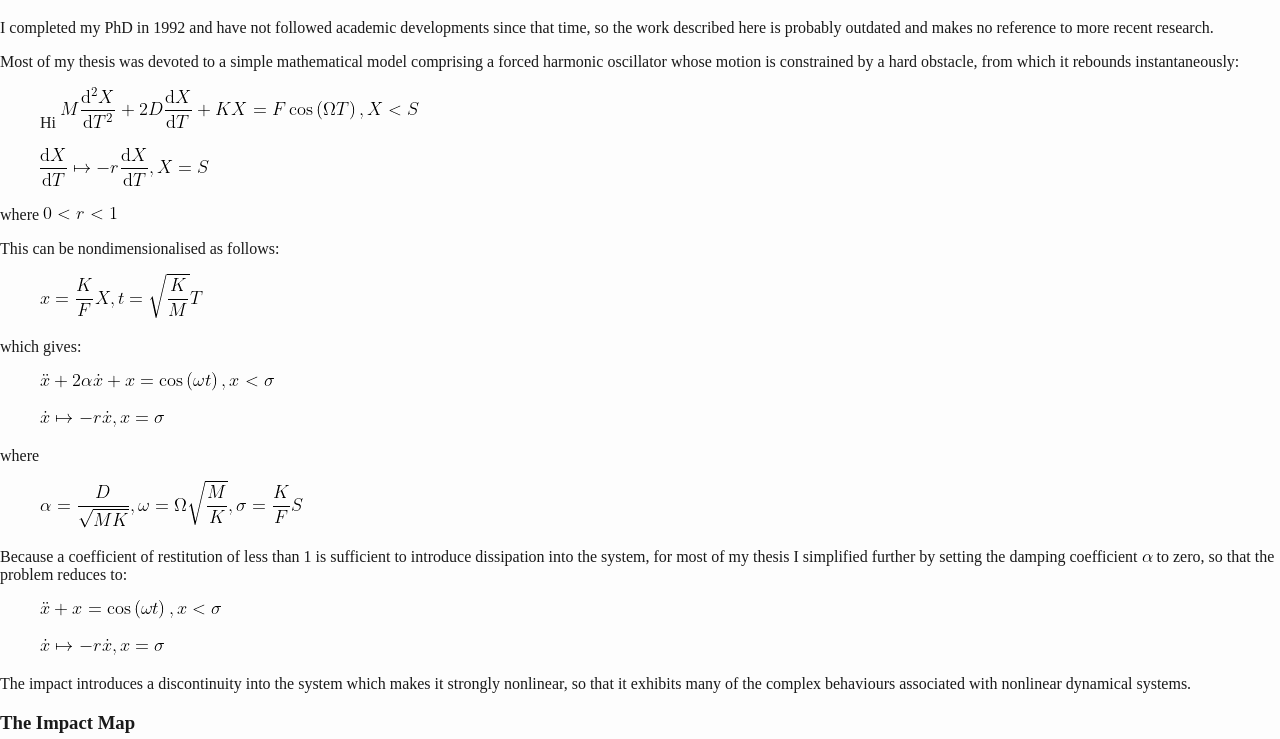
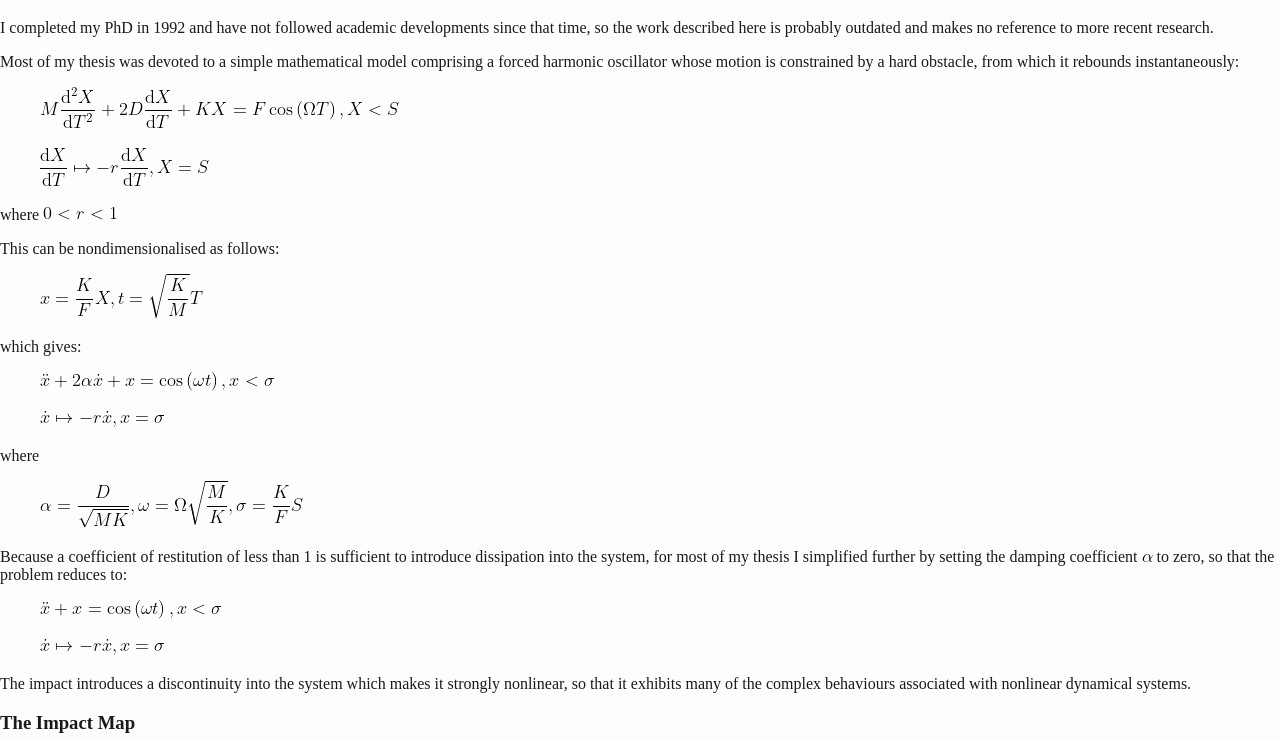
Before and after one commit to FelixDux/imposcr, a website: page imposc/static/maths.html in a window 1280 px wide. Shown: the part 61-800 px from the top of the page. Drawn offline with Linux system fonts and the light colour scheme.

Commit message:
fixed typo

```diff
--- a/imposc/static/maths.html
+++ b/imposc/static/maths.html
@@ -16,7 +16,7 @@
 </header>
 <p>I completed my PhD in 1992 and have not followed academic developments since that time, so the work described here is probably outdated and makes no reference to more recent research.</p>
 <p>Most of my thesis was devoted to a simple mathematical model comprising a forced harmonic oscillator whose motion is constrained by a hard obstacle, from which it rebounds instantaneously:</p>
-<figure>Hi
+<figure>
 <img src="eqs/eq1.png" /><figcaption aria-hidden="true"></figcaption>
 </figure>
 <figure>
```
